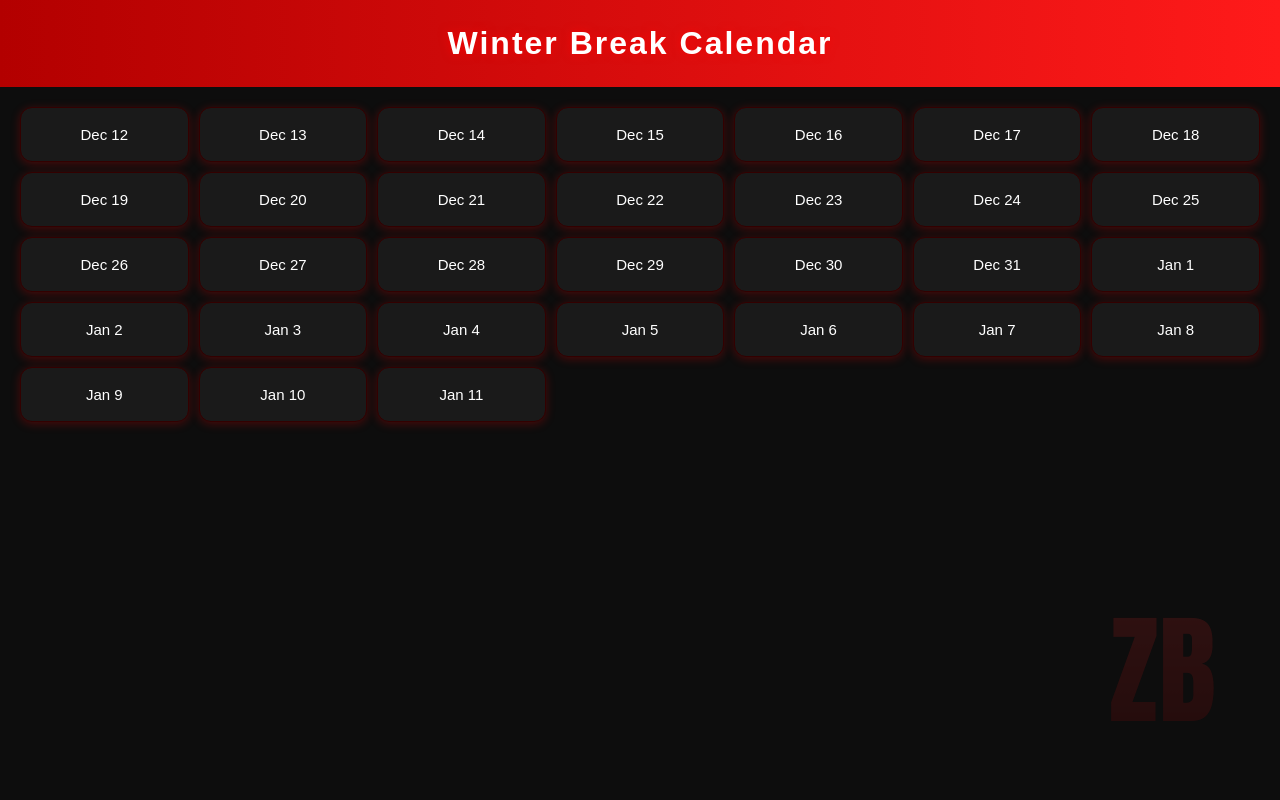
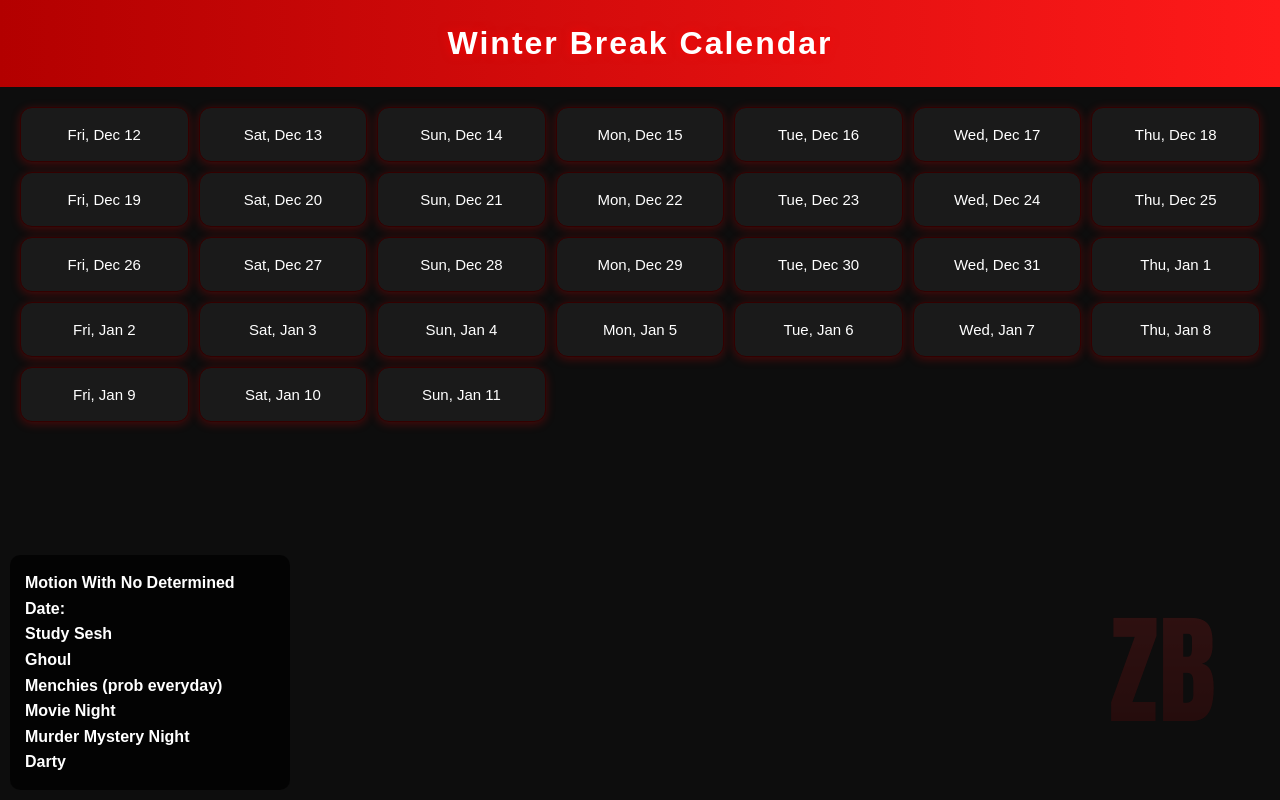
Before and after one commit to justinhenrywilliams/ZB-BREAK, a plain HTML site: page index.html in a window 1280 px wide. Drawn offline with Linux system fonts and the light colour scheme.

Commit message:
Update index.html

```diff
--- a/index.html
+++ b/index.html
@@ -90,7 +90,7 @@
       box-shadow: 0 0 10px rgba(255, 0, 0, 0.5);
     }
 
-    /* --- Mobile tweaks --- */
+    /* Mobile layout */
     @media (max-width: 768px) {
       header {
         font-size: 24px;
@@ -110,6 +110,21 @@
         padding: 20px;
       }
     }
+
+    /* --- Bottom Left Text Block --- */
+    .bottom-left {
+      position: fixed;
+      bottom: 10px;
+      left: 10px;
+      background-color: rgba(0, 0, 0, 0.7);
+      color: #fff;
+      padding: 15px;
+      border-radius: 10px;
+      font-size: 16px;
+      font-weight: bold;
+      max-width: 250px;
+      line-height: 1.6;
+    }
   </style>
 </head>
 
@@ -128,10 +143,21 @@
   <button id="closeBtn">Close</button>
 </div>
 
+<!-- Bottom Left Text Block with Events -->
+<div class="bottom-left">
+  <strong>Motion With No Determined Date:</strong><br>
+  Study Sesh<br>
+  Ghoul<br>
+  Menchies (prob everyday)<br>
+  Movie Night<br>
+  Murder Mystery Night<br>
+  Darty
+</div>
+
 <script>
-  // DATE RANGE
-  const start = new Date("2024-12-12");
-  const end   = new Date("2025-01-11");
+  // DATE RANGE (2025–2026 WINTER BREAK)
+  const start = new Date("2025-12-12");
+  const end   = new Date("2026-01-11");
   const calendar = document.getElementById("calendar");
 
   // BUILD CALENDAR GRID
@@ -139,7 +165,7 @@
     const box = document.createElement("div");
     box.className = "day";
 
-    const label = d.toLocaleDateString("en-US", { month: "short", day: "numeric" });
+    const label = d.toLocaleDateString("en-US", { weekday: "short", month: "short", day: "numeric" });
     box.textContent = label;
 
     const thisDate = new Date(d);
@@ -154,38 +180,38 @@
   const popupNames = document.getElementById("popupNames");
   const popupPlan = document.getElementById("popupPlan");
 
-  // ACTIVITIES
+  // ACTIVITIES (2025 DATES)
   const plans = {
-    "2024-12-13": "Coco Friday and BEACH DAY",
-    "2024-12-14": "Reunion Dinner @ Makoto. Jetski Day?",
-    "2024-12-15": "Diddy Day (invite some girls)",
-    "2024-12-16": "Basketball",
-    "2024-12-17": "BBQ @ Oscars, Indoor 9v9",
-    "2024-12-18": "Studio Night. Basketball",
-    "2024-12-19": "Boat Party",
-    "2024-12-20": "Justin's Party + Zonks Fiesta",
-    "2024-12-23": "Movie Monday @ Vendome"
+    "2025-12-13": "Coco Friday and BEACH DAY",
+    "2025-12-14": "Reunion Dinner @ Makoto. Jetski Day?",
+    "2025-12-15": "Diddy Day (invite some girls)",
+    "2025-12-16": "Basketball",
+    "2025-12-17": "BBQ @ Oscars, Indoor 9v9",
+    "2025-12-18": "Studio Night. Basketball",
+    "2025-12-19": "Boat Party",
+    "2025-12-20": "Justin's Party + Zonks Fiesta",
+    "2025-12-23": "Movie Monday @ Vendome"
   };
 
-  // PEOPLE AVAILABILITY
+  // PEOPLE AVAILABILITY (2025–2026)
   const people = [
-    { name: "Pedro", ranges: [["2024-12-12","2024-12-26"]] },
-    { name: "Oscar", ranges: [["2024-12-12","2024-12-21"],["2025-01-04","2025-01-11"]] },
-    { name: "Massimo", ranges: [["2024-12-12","2025-01-11"]] },
-    { name: "Matthew W", ranges: [["2024-12-16","2024-12-19"],["2024-12-26","2025-01-11"]] },
-    { name: "Julian", ranges: [["2024-12-12","2024-12-18"],["2025-01-01","2025-01-04"]] },
-    { name: "John", ranges: [["2024-12-13","2025-01-11"]] },
-    { name: "Noah", ranges: [["2024-12-16","2024-12-23"]] },
-    { name: "Marcus", ranges: [["2024-12-26","2025-01-07"]] },
-    { name: "Santi", ranges: [["2024-12-12","2025-01-11"]] },
-    { name: "Diego", ranges: [["2024-12-12","2024-12-26"],["2025-01-02","2025-01-10"]] },
-    { name: "David F", ranges: [["2024-12-12","2024-12-27"],["2025-01-01","2025-01-05"]] },
-    { name: "Aarin", ranges: [["2024-12-19","2025-01-05"]] },
-    { name: "Lorenzo", ranges: [["2024-12-12","2024-12-26"],["2025-01-02","2025-01-08"]] },
-    { name: "Zonk", ranges: [["2024-12-19","2024-12-27"]] },
-    { name: "Lucas", ranges: [["2024-12-15","2024-12-20"]] },
-    { name: "Leo", ranges: [["2024-12-12","2024-12-18"],["2024-12-21","2025-01-11"]] },
-    { name: "Justin", ranges: [["2024-12-13","2025-01-07"]] }
+    { name: "Pedro",   ranges: [["2025-12-12","2025-12-26"]] },
+    { name: "Oscar",   ranges: [["2025-12-12","2025-12-21"],["2026-01-04","2026-01-11"]] },
+    { name: "Massimo", ranges: [["2025-12-12","2026-01-11"]] },
+    { name: "Matthew W", ranges: [["2025-12-16","2025-12-19"],["2025-12-26","2026-01-11"]] },
+    { name: "Julian",  ranges: [["2025-12-12","2025-12-18"],["2026-01-01","2026-01-04"]] },
+    { name: "John",    ranges: [["2025-12-13","2026-01-11"]] },
+    { name: "Noah",    ranges: [["2025-12-16","2025-12-23"]] },
+    { name: "Marcus",  ranges: [["2025-12-26","2026-01-07"]] },
+    { name: "Santi",   ranges: [["2025-12-12","2026-01-11"]] },
+    { name: "Diego",   ranges: [["2025-12-12","2025-12-26"],["2026-01-02","2026-01-10"]] },
+    { name: "David F", ranges: [["2025-12-12","2025-12-27"],["2026-01-01","2026-01-05"]] },
+    { name: "Aarin",   ranges: [["2025-12-19","2026-01-05"]] },
+    { name: "Lorenzo", ranges: [["2025-12-12","2025-12-26"],["2026-01-02","2026-01-08"]] },
+    { name: "Zonk",    ranges: [["2025-12-19","2025-12-27"]] },
+    { name: "Lucas",   ranges: [["2025-12-15","2025-12-20"]] },
+    { name: "Leo",     ranges: [["2025-12-12","2025-12-18"],["2025-12-21","2026-01-11"]] },
+    { name: "Justin",  ranges: [["2025-12-13","2026-01-07"]] }
   ];
 
   function getPeople(dateObj) {
@@ -201,7 +227,7 @@
     popupPlan.textContent = "";
 
     popup.style.display = "block";
-    popupDate.textContent = dateObj.toDateString();
+    popupDate.textContent = dateObj.toDateString(); // now shows correct 2025 weekday
 
     popupNames.textContent = getPeople(dateObj);
 
```
